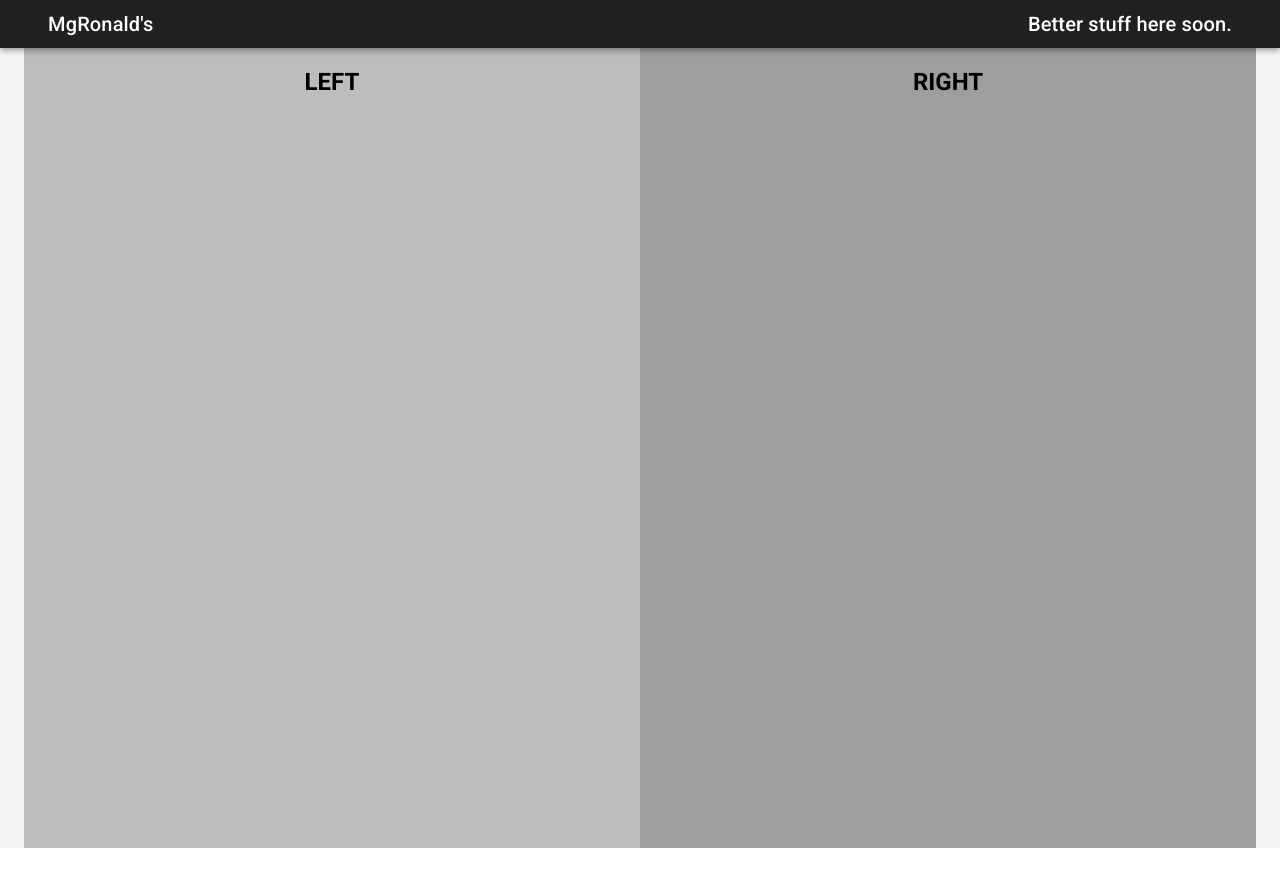
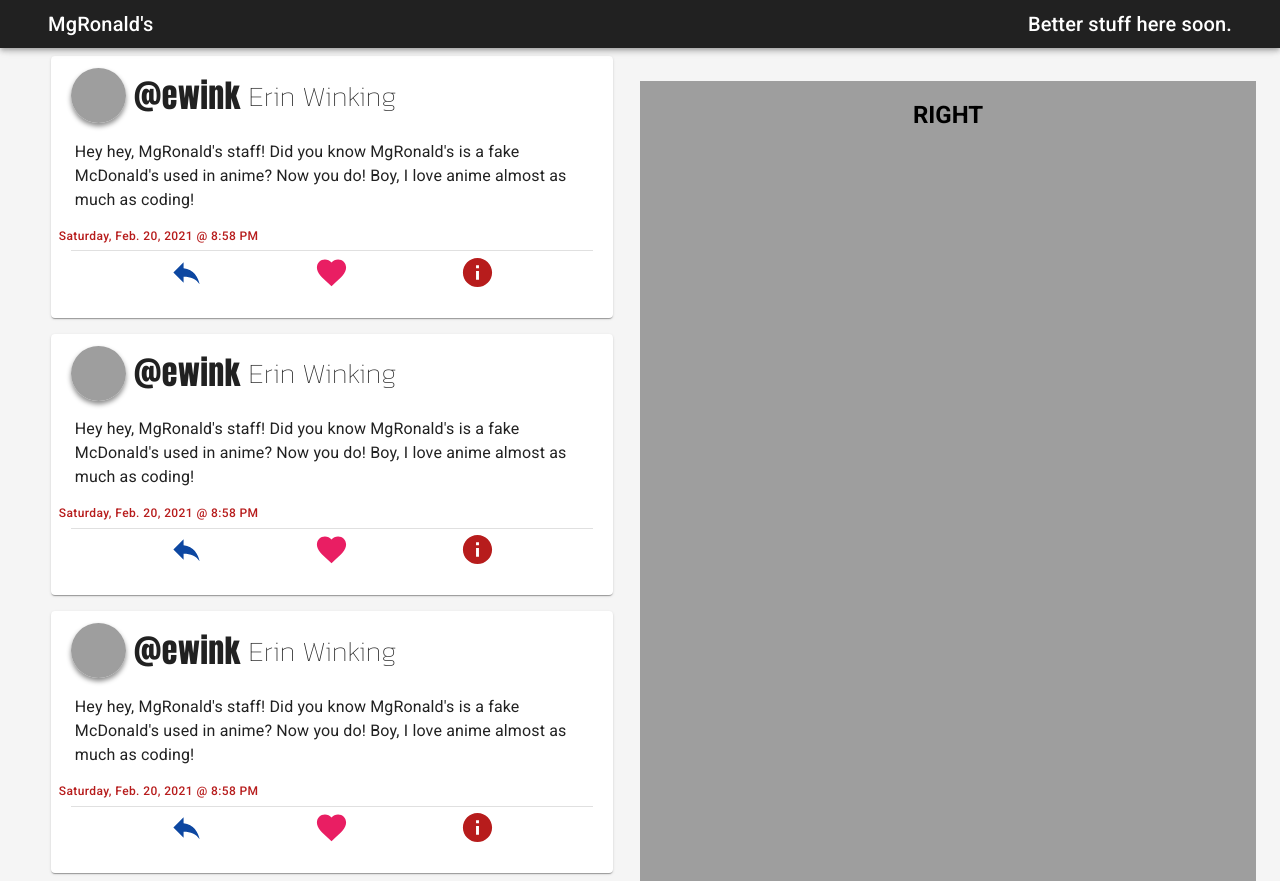
Before and after one commit to ewink1977/KRK-Frontend, a React (Create React App) app: page /bbs in a window 1280 px wide. Before the commit the page ends 848 px from the top, so only its background shows below. Built offline with nearby package versions, Linux system fonts and the light colour scheme; grey boxes are pictures that could not be loaded; a web font is replaced by a local one.

Commit message:
Created POST card comp.

```diff
--- a/src/components/BBSAppComps/BBSMainApp/BBSMainApp.Styles.js
+++ b/src/components/BBSAppComps/BBSMainApp/BBSMainApp.Styles.js
@@ -23,9 +23,8 @@ export const useStyles = makeStyles((theme) => ({
 		flexDirection: 'column',
 		alignItems: 'center',
 		justifyContent: 'flex-start',
-		backgroundColor: grey[400],
+		width: '100%',
 		minHeight: '100vh',
-		width: '100%',
 	},
 	bbsRightColumn: {
 		display: 'flex',
--- a/src/components/BBSAppComps/BBSMainApp/BBSMainApp.jsx
+++ b/src/components/BBSAppComps/BBSMainApp/BBSMainApp.jsx
@@ -1,5 +1,6 @@
 import React, { Fragment } from 'react';
 import { Container, Grid, AppBar, Typography } from '@material-ui/core';
+import Post from '../../PostComps/Post/Post';
 import { useStyles } from './BBSMainApp.Styles';
 
 const BBSMainApp = () => {
@@ -18,7 +19,9 @@ const BBSMainApp = () => {
 			</AppBar>
 			<Container fixed className={classes.container}>
 				<Grid item md={12} lg={6} className={classes.bbsLeftColumn}>
-					<h2>LEFT</h2>
+					<Post />
+					<Post />
+					<Post />
 				</Grid>
 				<Grid item md={12} lg={6} className={classes.bbsRightColumn}>
 					<h2>RIGHT</h2>
--- /dev/null
+++ b/src/components/PostComps/Post/Post.Styles.js
@@ -0,0 +1,53 @@
+import { makeStyles } from '@material-ui/core';
+
+export const useStyles = makeStyles((theme) => ({
+	postBody: {
+		display: 'flex',
+		flexDirection: 'column',
+		justifyContent: 'flex-start',
+		width: '90%',
+		padding: '0.25rem',
+		margin: '0.5rem 0.5rem',
+		minHeight: '230px',
+	},
+	postHeader: {
+		display: 'flex',
+		flexDirection: 'row',
+		alignItems: 'center',
+		justifyContent: 'flex-start',
+		padding: '0.25rem 0.25rem',
+		margin: '0.25rem',
+		width: '100%',
+	},
+	postHeaderAvatar: {
+		height: '55px',
+		width: '55px',
+		marginLeft: '0.5rem',
+		boxShadow: '0 .2rem .3rem rgba(0,0,0,.45)!important',
+	},
+	postHeaderUsername: {
+		fontSize: '2rem',
+		fontFamily: "'Anton', sans-serif",
+		marginLeft: '0.5rem',
+	},
+	postHeaderFullName: {
+		fontFamily: "'Kanit', sans-serif",
+		fontWeight: '100',
+		fontSize: '1.75rem',
+		marginLeft: '0.5rem',
+	},
+	postContent: {
+		padding: '0.15rem 0.25rem',
+		margin: '0.4rem 1rem',
+	},
+	postInformation: {
+		padding: '0.25rem',
+	},
+	postFooter: {
+		display: 'flex',
+		flexDirection: 'row',
+		justifyContent: 'space-evenly',
+		alignItems: 'center',
+		padding: '0.2rem',
+	},
+}));
--- /dev/null
+++ b/src/components/PostComps/Post/Post.jsx
@@ -0,0 +1,58 @@
+import React, { Fragment } from 'react';
+import {
+	Card,
+	CardContent,
+	Avatar,
+	Typography,
+	Divider,
+	Hidden,
+} from '@material-ui/core';
+import { Reply, Favorite, Info } from '@material-ui/icons';
+import { blue, pink, red } from '@material-ui/core/colors';
+import { Link } from 'react-router-dom';
+import { useStyles } from './Post.Styles';
+
+const Post = () => {
+	const classes = useStyles();
+	return (
+		<Fragment>
+			<Card className={classes.postBody}>
+				<CardContent className={classes.postHeader}>
+					<Avatar
+						className={classes.postHeaderAvatar}
+						sizes='lg'
+						src='https://cd-employeebbs-files.s3.amazonaws.com/profilePics/117260996_10158507766660420_153007114564909748_o_EtoVxuu.jpg?AWSAccessKeyId=AKIAYKWB4HILAVV26GWH&Signature=JZvMRgdbNaitZ3VxKQBHJKLh1i0%3D&Expires=1626320227'
+					/>
+					<Typography className={classes.postHeaderUsername}>
+						@ewink
+					</Typography>
+					<Hidden xsDown>
+						<Typography className={classes.postHeaderFullName}>
+							Erin Winking
+						</Typography>
+					</Hidden>
+				</CardContent>
+				<CardContent className={classes.postContent}>
+					<Typography variant='body1'>
+						Hey hey, MgRonald's staff! Did you know MgRonald's is a
+						fake McDonald's used in anime? Now you do! Boy, I love
+						anime almost as much as coding!
+					</Typography>
+				</CardContent>
+				<CardContent className={classes.postInformation}>
+					<Typography variant='caption' align='left'>
+						<Link to='/bbs'>Saturday, Feb. 20, 2021 @ 8:58 PM</Link>
+					</Typography>
+				</CardContent>
+				<Divider variant='middle' />
+				<CardContent className={classes.postFooter}>
+					<Reply fontSize='large' style={{ color: blue[900] }} />
+					<Favorite fontSize='large' style={{ color: pink[500] }} />
+					<Info fontSize='large' style={{ color: red[900] }} />
+				</CardContent>
+			</Card>
+		</Fragment>
+	);
+};
+
+export default Post;
```
Also changed, not shown: package.json (+1 -6 lines).
